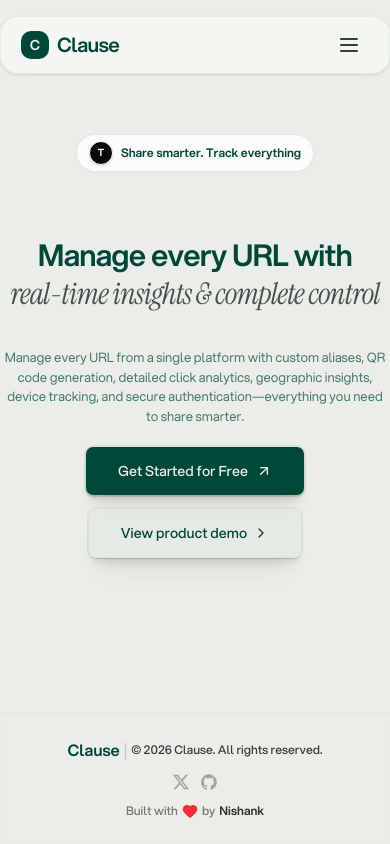
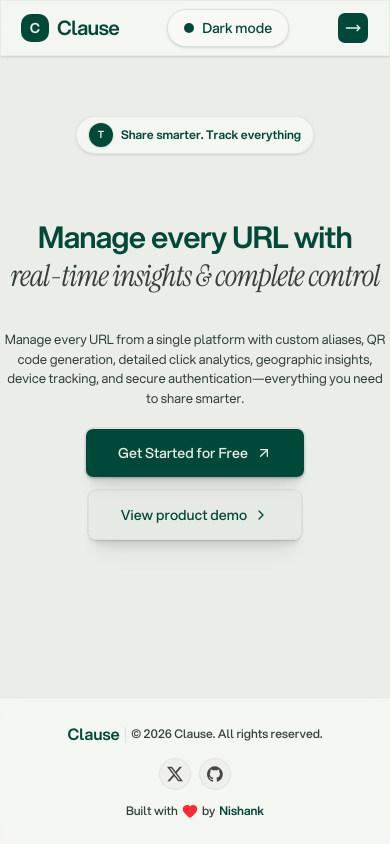
Before and after one commit to Devnish0/click-lense, a Next.js app: page / in a window 390 px wide. Built offline with nearby package versions, Linux system fonts and the light colour scheme.

Commit message:
feat: enhance footer and header components with improved styling and social links

```diff
--- a/app/components/ui/footer.tsx
+++ b/app/components/ui/footer.tsx
@@ -1,39 +1,52 @@
-import { Button } from "@/components/ui/button";
 import { NAME } from "@/lib/constant";
-import { ChevronRight, Heart } from "lucide-react";
+import { Heart } from "lucide-react";
 
 export default function Footer() {
   return (
-    <footer className="fixed bottom-0 w-full border-t bg-background/80 backdrop-blur-sm border-border/50 ">
-      <div className="flex py-6 items-center justify-center gap-3 flex-col">
+    <footer className="fixed bottom-0 w-full border-t border-border/70 bg-card/80 text-foreground backdrop-blur-sm supports-backdrop-filter:bg-card/70">
+      <div className="flex flex-col items-center justify-center gap-3 py-6">
         <div className="flex lg:flex-row lg:justify-around lg:w-full flex-col items-center justify-center gap-3">
           <div className="flex items-center gap-1">
             <h6 className="font-extrabold font-sans text-primary">{NAME}</h6>
-            <span className="text-slate-400/50">|</span>
-            <p className="text-secondary font-medium text-[12px]   ">
+            <span className="text-border/80">|</span>
+            <p className="text-muted-foreground font-medium text-[12px]">
               © 2026 {NAME}. All rights reserved.
             </p>
           </div>
-          <div className="flex gap-3">
+          <div className="flex gap-2">
+            <a
+              href="https://twitter.com"
+              aria-label="Twitter"
+              className="group inline-flex size-8 items-center justify-center rounded-full border border-border/70 bg-background/70 transition-colors hover:bg-accent hover:text-accent-foreground"
+            >
               <img
                 src="/twitter.svg"
-              alt="twitter"
-              className="w-4 h-4 opacity-30 hover:opacity-100 transition-opacity"
+                alt=""
+                aria-hidden="true"
+                className="size-4 opacity-70 transition-all group-hover:opacity-100 dark:invert dark:brightness-125"
               />
+            </a>
+            <a
+              href="https://github.com"
+              aria-label="GitHub"
+              className="group inline-flex size-8 items-center justify-center rounded-full border border-border/70 bg-background/70 transition-colors hover:bg-accent hover:text-accent-foreground"
+            >
               <img
                 src="/github.svg"
-              alt="github"
-              className="w-4 h-4 opacity-30 hover:opacity-100 transition-opacity"
+                alt=""
+                aria-hidden="true"
+                className="size-4 opacity-70 transition-all group-hover:opacity-100 dark:invert dark:brightness-125"
               />
+            </a>
           </div>
         </div>
-        <span className=" flex  items-center justify-center gap-1">
-          <p className="font-medium text-[12px] text-black/50">Built with</p>
-          <Heart className="w-4 h-4 text-red-500 fill-red-500" />
-          <p className="font-medium text-[12px] text-black/50">by</p>
+        <span className="flex items-center justify-center gap-1 text-muted-foreground font-medium text-[12px]">
+          <p className="font-medium text-[12px]">Built with</p>
+          <Heart className="size-4 fill-red-500 text-red-500" />
+          <p className="font-medium text-[12px]">by</p>
           <a
             href="https://github.com/Devnish0"
-            className="font-extrabold text-[12px] text-black/80"
+            className="font-extrabold text-[12px] text-primary hover:text-primary/80 transition-colors"
           >
             Nishank
           </a>
--- a/app/components/ui/header.tsx
+++ b/app/components/ui/header.tsx
@@ -4,13 +4,14 @@
 import { Button } from "@/components/ui/button";
 import { NAME } from "@/lib/constant";
 import Link from "next/link";
-
+import { ThemeToggle } from "@/app/theme-toggle";
+import { AlignRight, AlignRightIcon, MoveRight } from "lucide-react";
 export default function Header() {
   const [isOpen, setIsOpen] = useState(false);
 
   return (
-    <header className="relative w-full pt-4 z-50">
-      <div className="mx-auto flex w-full max-w-7xl items-center justify-between px-5 sm:px-6 py-2 md:py-3.5 bg-card/70 backdrop-blur-md rounded-2xl border border-border/50 shadow-sm transition-all duration-300">
+    <header className="relative w-full lg:pt-4 z-50">
+      <div className="mx-auto flex w-full max-w-7xl items-center justify-between px-5 sm:px-6 py-2 md:py-3.5 bg-card/70 backdrop-blur-md lg:rounded-2xl border border-border/50 shadow-sm transition-all duration-300">
         {/* Logo and Brand */}
         <div className="flex items-center gap-2">
           <span className="h-7 w-7 rounded-lg bg-primary flex items-center justify-center text-primary-foreground font-black text-sm select-none">
@@ -19,6 +20,9 @@
           <span className="text-xl font-bold tracking-tight text-foreground sm:text-2xl cursor-pointer">
             {NAME}
           </span>
+        </div>
+        <div className="flex items-center gap-3">
+          <ThemeToggle />
         </div>
 
         {/* Desktop Navigation Links */}
@@ -65,10 +69,19 @@
         </div>
 
         {/* Mobile Hamburger Button */}
+        <Button
+          size={"icon-sm"}
+          onClick={() => setIsOpen(false)}
+          className="lg:hidden bg-primary text-primary-foreground hover:bg-primary/90 font-semibold py-2 "
+        >
+          <Link href={"/login"}>
+            <MoveRight />
+          </Link>
+        </Button>
         <button
           onClick={() => setIsOpen(!isOpen)}
           type="button"
-          className="inline-flex lg:hidden items-center justify-center p-2 rounded-lg text-secondary hover:text-primary hover:bg-muted focus:outline-none transition-colors"
+          className="hidden lg:hidden items-center justify-center p-2 rounded-lg text-secondary hover:text-primary hover:bg-muted focus:outline-none transition-colors"
           aria-expanded={isOpen}
           aria-label="Toggle navigation menu"
         >
--- a/app/components/ui/hero.tsx
+++ b/app/components/ui/hero.tsx
@@ -1,31 +1,30 @@
-import lightning from "@/public/lightning.svg";
 import { Button } from "@/components/ui/button";
-import { ArrowUpRight, ChevronRight, MoveUp, MoveUpRight } from "lucide-react";
+import { ArrowUpRight, ChevronRight } from "lucide-react";
 import Link from "next/link";
 export default function Hero() {
   return (
     <main className="pt-5 flex flex-col justify-center items-center">
-      <div className="mt-10 mb-6 flex max-w-full items-center gap-2 rounded-full border border-neutral-200 bg-white/80 px-3 py-1.5 font-sans text-xs font-bold text-neutral-600 shadow-[0_2px_8px_rgba(0,0,0,0.015)] backdrop-blur">
+      <div className="mt-10 mb-6 flex max-w-full items-center gap-2 rounded-full border border-border/70 bg-card/80 px-3 py-1.5 font-sans text-xs font-bold text-foreground shadow-sm backdrop-blur supports-backdrop-filter:bg-card/70">
         <div className="flex -space-x-1.5">
           {["T"].map((item) => (
             <span
               key={item}
-              className="flex size-6 items-center justify-center rounded-full border border-white text-[10px] text-white font-black bg-neutral-950 shadow-sm"
+              className="flex size-6 items-center justify-center rounded-full bg-primary text-[10px] font-black text-primary-foreground shadow-sm ring-1 ring-border/60"
             >
               {item}
             </span>
           ))}
         </div>
-        <span className="text-primary">Share smarter. Track everything</span>
+        <span>Share smarter. Track everything</span>
       </div>
-      <h1 className="text-3xl mt-10 md:text-5xl lg:text-6xl text-center max-w-4xl leading-tight tracking-tight">
-        <span className="text-primary font-bold">Manage every URL with</span>
+      <h1 className="text-3xl mt-10 md:text-5xl lg:text-6xl text-center max-w-4xl leading-tight tracking-tight text-foreground">
+        <span className="font-bold text-primary">Manage every URL with</span>
         <br />
-        <span className="font-serif italic font-normal text-secondary/90">
+        <span className="font-serif italic font-normal text-muted-foreground">
           real-time insights & complete control
         </span>
       </h1>
-      <p className="mt-9 text-center lg:max-w-2xl max-w-[26rem] text-[13px] lg:text-lg text-primary/70">
+      <p className="mt-9 text-center max-w-104 lg:max-w-2xl text-[13px] lg:text-lg text-muted-foreground">
         Manage every URL from a single platform with custom aliases, QR code
         generation, detailed click analytics, geographic insights, device
         tracking, and secure authentication—everything you need to share
@@ -36,7 +35,7 @@
           variant="default"
           size="lg"
           className={
-            "py-6 px-8 shadow-[0px_0px_0px_1px_rgba(0,0,0,0.06),0px_1px_1px_-0.5px_rgba(0,0,0,0.06),0px_3px_3px_-1.5px_rgba(0,0,0,0.06),_0px_6px_6px_-3px_rgba(0,0,0,0.06),0px_12px_12px_-6px_rgba(0,0,0,0.06),0px_24px_24px_-12px_rgba(0,0,0,0.06)]"
+            "py-6 px-8 hover:shadow-[0px_4px_16px_rgba(17,17,26,0.1),0px_8px_24px_rgba(17,17,26,0.1),0px_16px_56px_rgba(17,17,26,0.1)] shadow-[0px_0px_0px_1px_rgba(0,0,0,0.06),0px_1px_1px_-0.5px_rgba(0,0,0,0.06),0px_3px_3px_-1.5px_rgba(0,0,0,0.06),0px_6px_6px_-3px_rgba(0,0,0,0.06),0px_12px_12px_-6px_rgba(0,0,0,0.06),0px_24px_24px_-12px_rgba(0,0,0,0.06)]"
           }
         >
           <Link href="/login" className="flex items-center gap-2">
@@ -47,7 +46,7 @@
           variant="outline"
           size="lg"
           className={
-            "py-6 px-8 shadow-[0px_0px_0px_1px_rgba(0,0,0,0.06),0px_1px_1px_-0.5px_rgba(0,0,0,0.06),0px_3px_3px_-1.5px_rgba(0,0,0,0.06),_0px_6px_6px_-3px_rgba(0,0,0,0.06),0px_12px_12px_-6px_rgba(0,0,0,0.06),0px_24px_24px_-12px_rgba(0,0,0,0.06)]"
+            "py-6 px-8 hover:shadow-[0px_4px_16px_rgba(17,17,26,0.1),0px_8px_24px_rgba(17,17,26,0.1),0px_16px_56px_rgba(17,17,26,0.1)] shadow-[0px_0px_0px_1px_rgba(0,0,0,0.06),0px_1px_1px_-0.5px_rgba(0,0,0,0.06),0px_3px_3px_-1.5px_rgba(0,0,0,0.06),0px_6px_6px_-3px_rgba(0,0,0,0.06),0px_12px_12px_-6px_rgba(0,0,0,0.06),0px_24px_24px_-12px_rgba(0,0,0,0.06)]"
           }
         >
           View product demo <ChevronRight />{" "}
--- /dev/null
+++ b/app/home/page.tsx
@@ -0,0 +1,15 @@
+export default function Page() {
+  return (
+    <>
+      <span className="text-[12px] mt-14 font-light text-slate-300/60 w-full flex items-center justify-center ">
+        Manage your URLs in a better way
+      </span>
+
+      <span className="text-7xl text-center tracking-wide mt-14 font-serif italic text-white w-full h-[60vh] flex flex-col items-center justify-center ">
+        "Manage your
+        <br /> URLs."
+        <span className="relative right-6 border w-32 mt-14 border-slate-300/30"></span>
+      </span>
+    </>
+  );
+}
--- a/app/login/page.tsx
+++ b/app/login/page.tsx
@@ -14,11 +14,9 @@
 
         <span className="text-7xl text-center tracking-wide mt-14 font-serif italic text-white w-full h-[60vh] flex flex-col items-center justify-center ">
           "Manage your
-          <br />
-          URLs."
-          <span className="border w-32 mt-14 border-slate-300/30"></span>
+          <br /> URLs."
+          <span className="relative right-6 border w-32 mt-14 border-slate-300/30"></span>
         </span>
-        <span className="w-full  flex items-center justify-center gap-2"></span>
         <span className="text-[12px] mt-14 font-light text-slate-300/60 w-full flex items-center justify-center gap-2">
           Made with ❤️ by{" "}
           <Link
```
Lines whose indentation alone changed are shown as unchanged.
